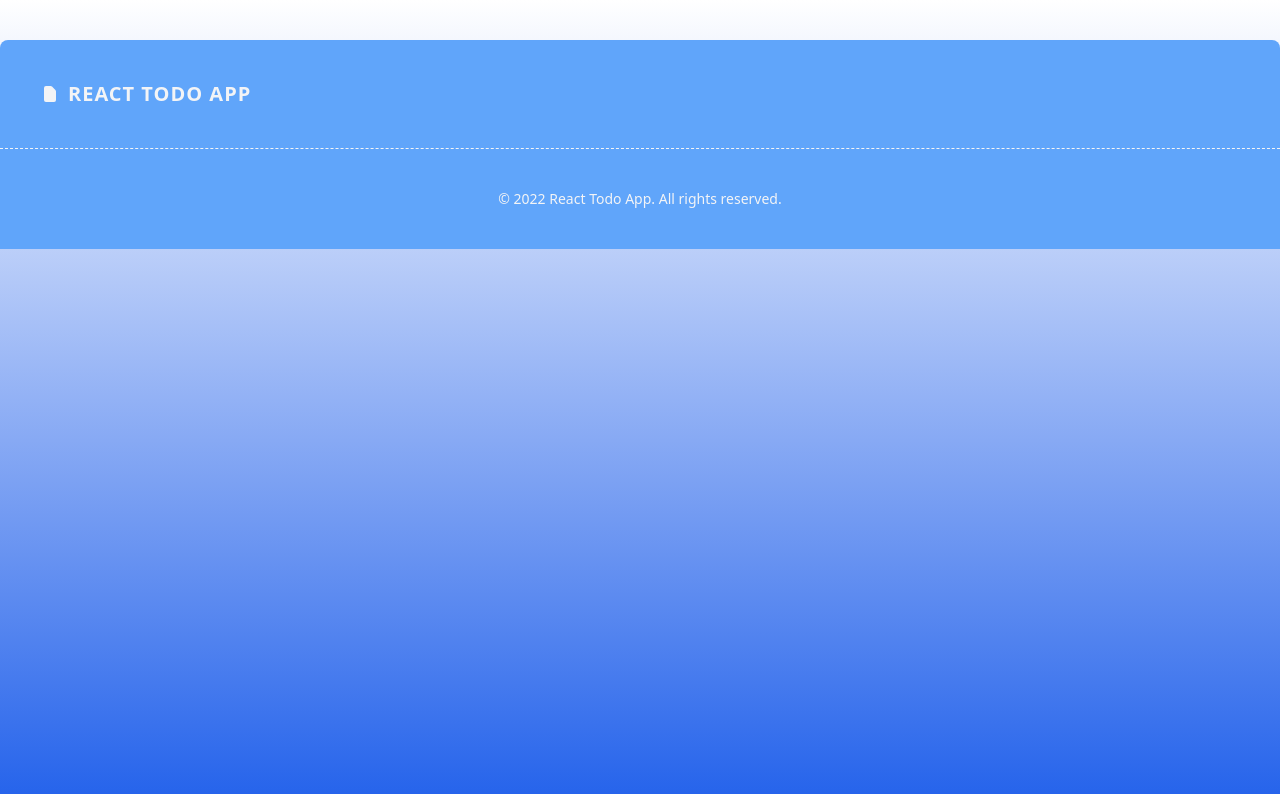
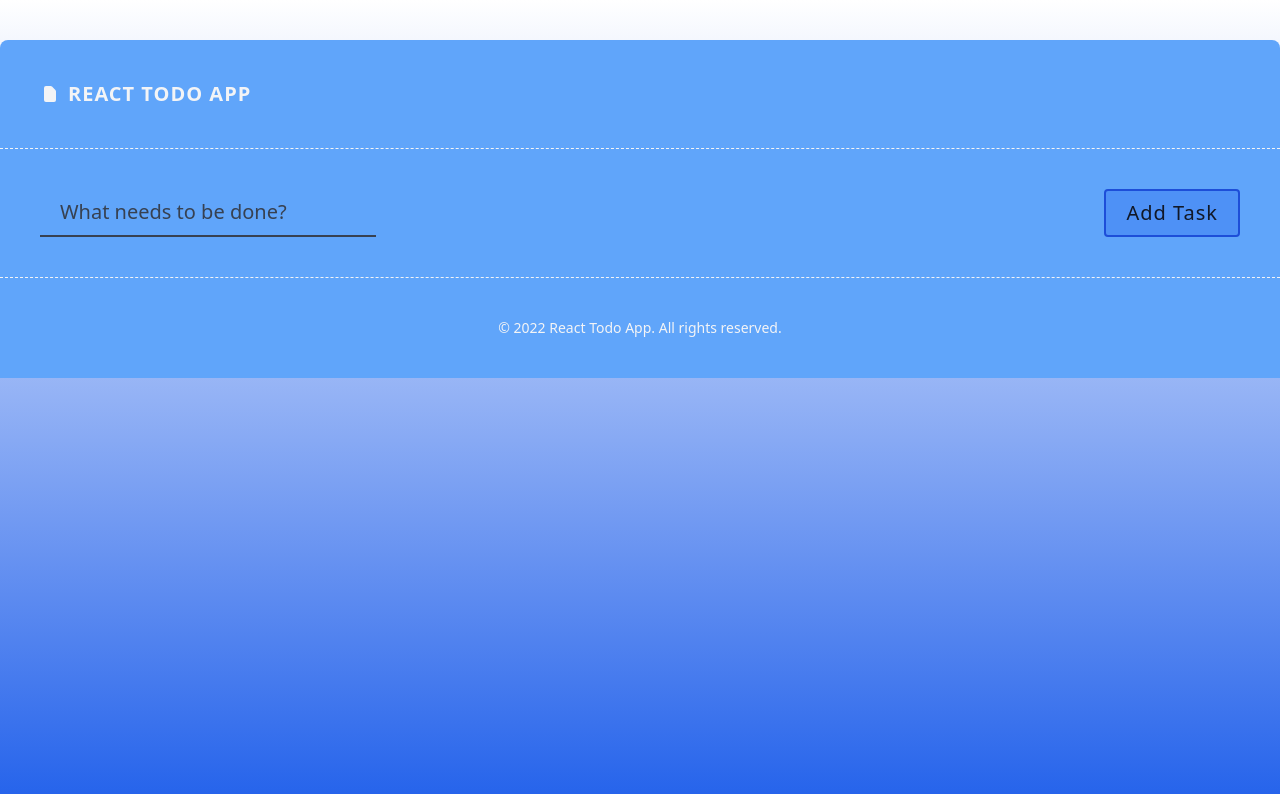
Before and after one commit to KeyaAkter/react-todo-app, a React (Create React App) app: page / in a window 1280 px wide. Shown: the top 794 px of the page. Built offline with nearby package versions, Linux system fonts and the light colour scheme.

Commit message:
add task button design completed!

```diff
--- a/src/App.js
+++ b/src/App.js
@@ -1,3 +1,4 @@
+import AddTask from "./components/AddTask";
 import Footer from "./components/Footer";
 import Header from "./components/Header";
 
@@ -5,6 +6,7 @@ const App = () => {
   return (
     <div className="wrapper bg-gradient-to-t from-blue-600 to-white min-h-screen text-xl text-gray-900 flex flex-col py-10">
       <Header />
+      <AddTask />
       <Footer />
     </div>
   );
--- a/src/components/AddTask.jsx
+++ b/src/components/AddTask.jsx
@@ -1,5 +1,19 @@
 const AddTask = () => {
-  return <div>AddTask</div>;
+  return (
+    <form className="bg-blue-400 container mx-auto flex justify-between p-10">
+      <input
+        type="text"
+        placeholder="What needs to be done?"
+        className="bg-transparent outline-none border-b-2 py-2 px-5 placeholder-gray-700 border-gray-700 focus:border-blue-700"
+      />
+      <button
+        type="submit"
+        className="bg-blue-600/30 py-2 px-5 border-2 border-blue-700 rounded tracking-wider hover:bg-blue-700 hover:text-gray-200 duration-300"
+      >
+        Add Task
+      </button>
+    </form>
+  );
 };
 
 export default AddTask;
--- a/src/components/Footer.jsx
+++ b/src/components/Footer.jsx
@@ -2,7 +2,7 @@ import React from "react";
 
 const Footer = () => {
   return (
-    <footer className="bg-blue-400 container mx-auto text-center p-10 text-sm text-gray-100">
+    <footer className="bg-blue-400 container mx-auto text-center p-10 text-sm text-gray-100 border-t border-dashed border-gray-100">
       <p>
         &copy; {new Date().getFullYear()} React Todo App. All rights reserved.
       </p>
--- a/src/components/Header.jsx
+++ b/src/components/Header.jsx
@@ -1,8 +1,8 @@
 import { HiDocument } from "react-icons/hi";
 const Header = () => {
   return (
-    <header className="header bg-blue-400 p-10 container mx-auto border-b border-dashed border-gray-100 rounded-tl-lg rounded-tr-lg">
-      <h2 className="uppercase font-semibold text-gray-100 tracking-wider flex gap-2 items-center">
+    <header className="header bg-blue-400 p-10 container mx-auto border-b border-dashed border-gray-100 rounded-tl-lg rounded-tr-lg ">
+      <h2 className="uppercase font-semibold text-gray-100 tracking-wider flex gap-2 items-center ">
         <span>
           <HiDocument />
         </span>
```
